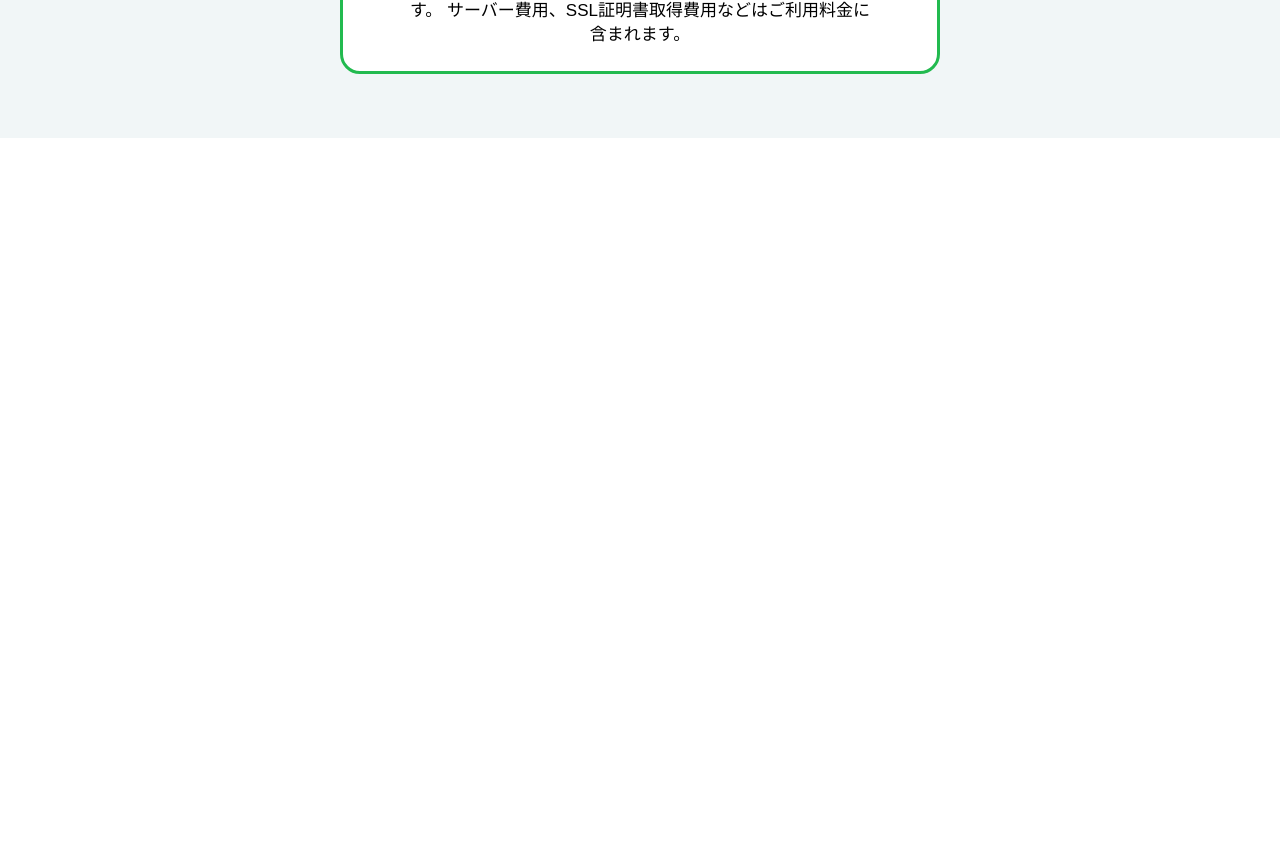
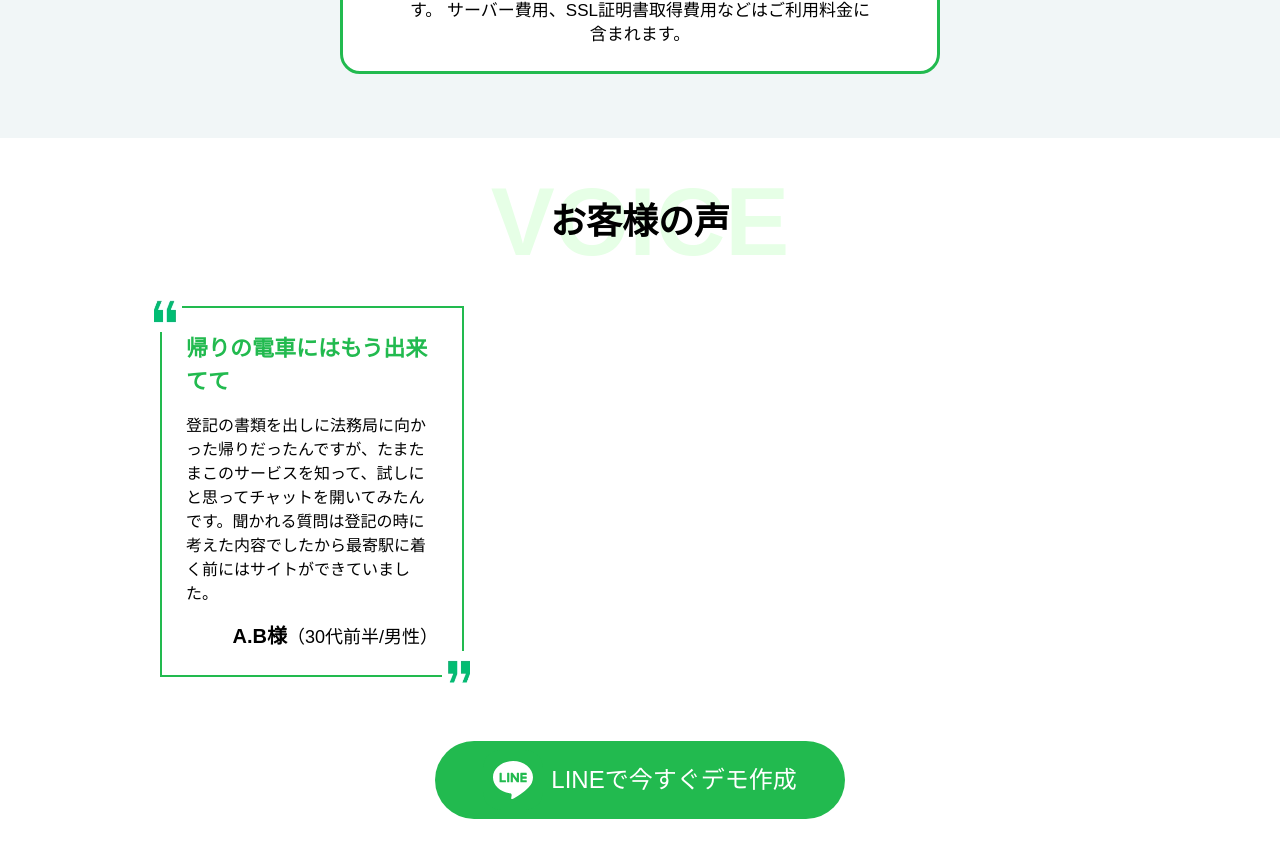
Before and after one commit to zulqarnain1231/min, a Next.js app: page / in a window 1280 px wide. Shown: the part 4080-4938 px from the top of the page. Before the commit the page ends 4218 px from the top, so only its background shows below. Built offline with nearby package versions, Linux system fonts and the light colour scheme; a web font is replaced by a local one.

Commit message:
created voice card for voice section

```diff
--- /dev/null
+++ b/components/Home/Voice/Voice.tsx
@@ -0,0 +1,65 @@
+import React from "react";
+import SectionTitle from "@/components/Shared/Typography/SectionTitle";
+import ComponentWrapper from "@/components/Shared/Wrappers/ComponentWrapper";
+import * as Icons from "../../../constants/Svg/Icons";
+import Image from "next/image";
+
+const Voice = () => {
+  return (
+    <ComponentWrapper id="voice" style="lg:py-16 py-10">
+      <div className="w-full flex flex-col items-center justify-start sm:gap-16 gap-10 ">
+        <SectionTitle
+          english="VOICE"
+          japnese="お客様の声"
+          englishStyle="text-[#E6FFE6]"
+          japneseStyle="text-black-main"
+        />
+        <div className="lg:w-[90%] xl:w-[80%] w-full grid md:grid-cols-3 gap-6">
+          <div className="w-full h-full flex flex-col items-start justify-start gap-4 border-2 border-brand-main bg-white-main relative sm:p-6 p-4">
+            <p className="text-brand-main text-left text-[22px] font-semibold">
+              帰りの電車にはもう出来てて
+            </p>
+            <p className="text-left text-black-main text-base font-medium">
+              登記の書類を出しに法務局に向かった帰りだったんですが、たまたまこのサービスを知って、試しにと思ってチャットを開いてみたんです。聞かれる質問は登記の時に考えた内容でしたから最寄駅に着く前にはサイトができていました。
+            </p>
+            <div className="w-full flex items-center justify-end">
+              <p className="text-black-main text-left text-lg font-medium">
+                <span className="text-[20px] font-semibold">A.B様</span>
+                （30代前半/男性）
+              </p>
+            </div>
+            {/* top comma */}
+            <div className="absolute -top-2 -left-2">
+              <div className="relative h-[32px] w-[28px]">
+                <Image
+                  src={"/Assets/Voice/leftcomma.jpg"}
+                  className="w-full h-full object-fill pointer-events-none"
+                  alt=""
+                  fill
+                />
+              </div>
+            </div>
+
+            {/* bottom comma */}
+            <div className="absolute -bottom-2 -right-2">
+              <div className="relative h-[32px] w-[28px]">
+                <Image
+                  src={"/Assets/Voice/rightcomma.jpg"}
+                  className="w-full h-full object-fill pointer-events-none"
+                  alt=""
+                  fill
+                />
+              </div>
+            </div>
+          </div>
+        </div>
+        <button className="h-[78px] sm:w-[410px] w-full flex items-center justify-center gap-2 bg-brand-main rounded-[100px] text-white-main sm:text-2xl text-xl font-normal">
+          <Icons.LineIcon ClassName="h-[60px] w-[60px]" fill="" stroke="" />
+          LINEで今すぐデモ作成
+        </button>
+      </div>
+    </ComponentWrapper>
+  );
+};
+
+export default Voice;
--- /dev/null
+++ b/components/Home/Voice/VoiceCard.tsx
@@ -0,0 +1,53 @@
+import React from "react";
+import Image from "next/image";
+
+interface Props {
+  title: string;
+  detail: string;
+  age: string;
+  name: string;
+}
+
+const VoiceCard: React.FC<Props> = ({ title, detail, age, name }: Props) => {
+  return (
+    <div className="w-full h-full flex flex-col items-start justify-start gap-4 border-2 border-brand-main bg-white-main relative sm:p-6 p-4">
+      <p className="text-brand-main text-left text-[22px] font-semibold">
+        {title}
+      </p>
+      <p className="text-left text-black-main text-base font-medium">
+        {detail}
+      </p>
+      <div className="w-full flex items-center justify-end">
+        <p className="text-black-main text-left text-lg font-medium">
+          <span className="text-[20px] font-semibold">{name}</span>
+          {age}
+        </p>
+      </div>
+      {/* top comma */}
+      <div className="absolute -top-2 -left-2">
+        <div className="relative h-[32px] w-[28px]">
+          <Image
+            src={"/Assets/Voice/leftcomma.jpg"}
+            className="w-full h-full object-fill pointer-events-none"
+            alt=""
+            fill
+          />
+        </div>
+      </div>
+
+      {/* bottom comma */}
+      <div className="absolute -bottom-2 -right-2">
+        <div className="relative h-[32px] w-[28px]">
+          <Image
+            src={"/Assets/Voice/rightcomma.jpg"}
+            className="w-full h-full object-fill pointer-events-none"
+            alt=""
+            fill
+          />
+        </div>
+      </div>
+    </div>
+  );
+};
+
+export default VoiceCard;
--- a/pages/index.tsx
+++ b/pages/index.tsx
@@ -7,6 +7,7 @@ import Description from "@/components/Home/Description";
 import Services from "@/components/Home/Services/Services";
 import Samples from "@/components/Home/Samples/Samples";
 import Price from "@/components/Home/Price";
+import Voice from "@/components/Home/Voice/Voice";
 
 const zen = Zen_Maru_Gothic({
   subsets: ["latin"],
@@ -25,6 +26,7 @@ export default function Home() {
       <Services />
       <Samples />
       <Price />
+      <Voice />
     </main>
   );
 }
```
Also changed, not shown: public/Assets/Voice/leftcomma.jpg (added), public/Assets/Voice/rightcomma.jpg (added).
